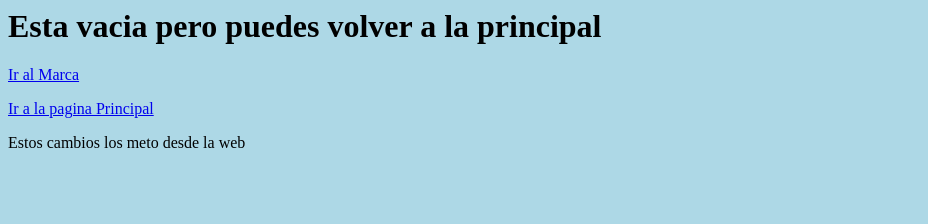
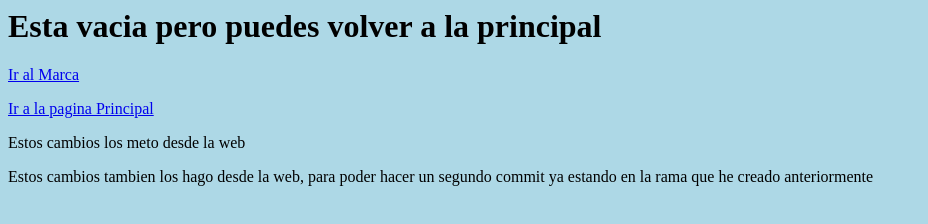
Before and after one commit to arturodefer/arturodefer.github.io, a plain HTML site: page src/Pagina2.html in a window 1280 px wide. Shown: the whole page, without its empty margins (0-928 px from the left). Drawn offline with Linux system fonts and the light colour scheme.

Commit message:
Update Pagina2.html

```diff
--- a/src/Pagina2.html
+++ b/src/Pagina2.html
@@ -8,5 +8,6 @@
     <p><a href="https://www.marca.com/">Ir al Marca</a></p>
     <p><a href="Index.html">Ir a la pagina Principal</a></p>
     <p>Estos cambios los meto desde la web</p>
+    <p>Estos cambios tambien los hago desde la web, para poder hacer un segundo commit ya estando en la rama que he creado anteriormente</p>
   </body>
 </html>
```
